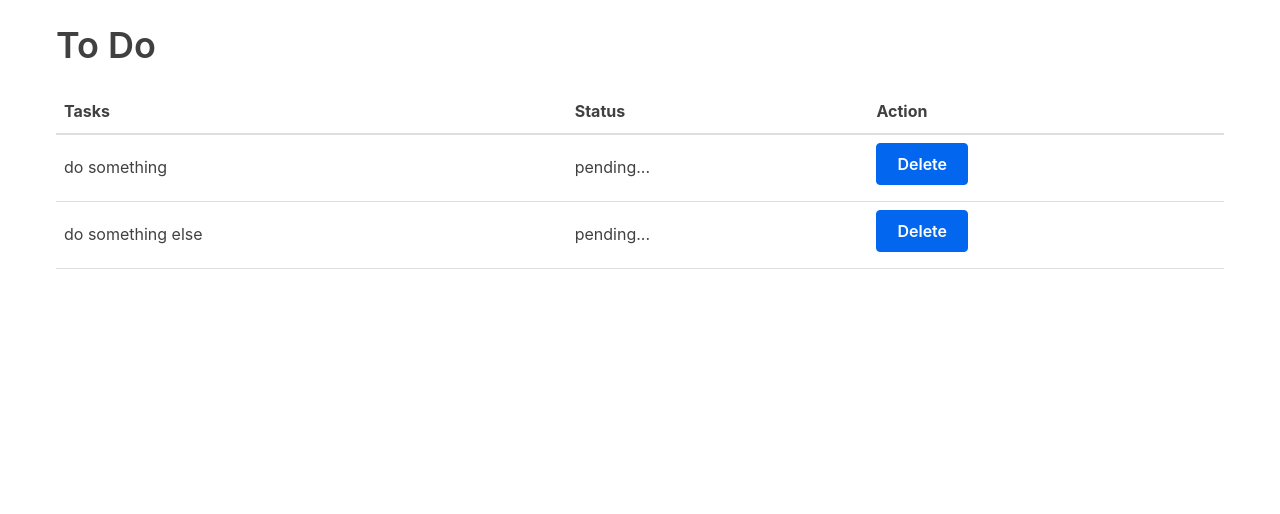
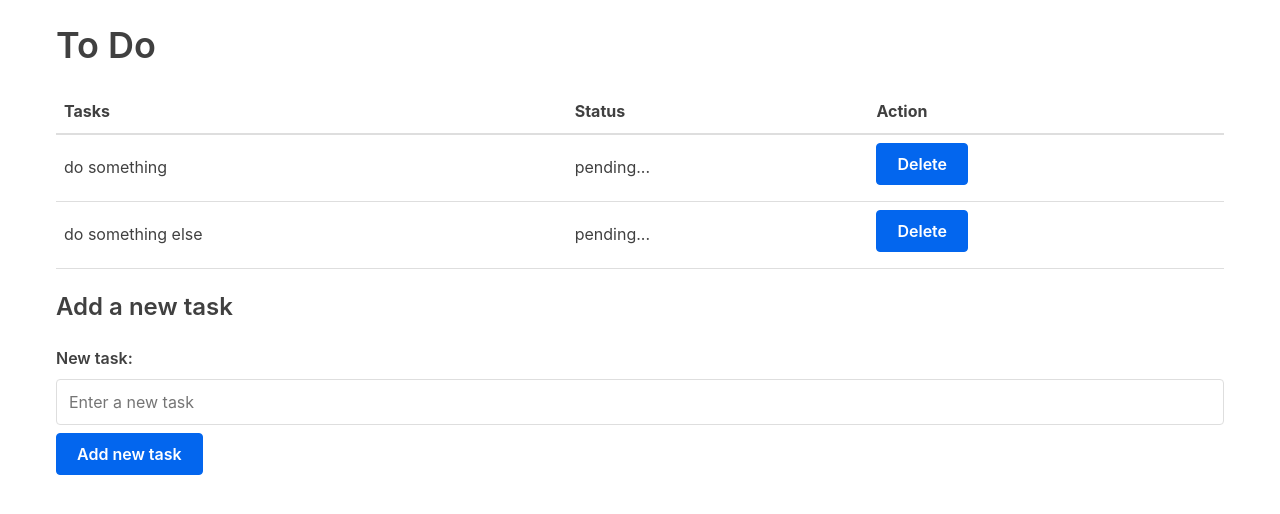
Before and after one commit to peterk6e/react-to-do-list, a React (Create React App) app in the folder to-do/: page / in a window 1280 px wide. Shown: the top 514 px of the page. Built offline with nearby package versions, Linux system fonts and the light colour scheme.

Commit message:
create Form

```diff
--- a/to-do/src/App.js
+++ b/to-do/src/App.js
@@ -1,5 +1,6 @@
 import { Component } from "react";
 import Table from "./Table";
+import Form from "./Form";
 
 class App extends Component {
   state = {
@@ -32,6 +33,7 @@ class App extends Component {
       <div className="container">
         <h1>To Do</h1>
         <Table tasks={tasks} removeTask={this.removeTask} />
+        <Form />
       </div>
     );
   }
--- /dev/null
+++ b/to-do/src/Form.js
@@ -0,0 +1,25 @@
+import { Component } from "react";
+
+class Form extends Component {
+    initialState = {
+        task: '',
+        status: false
+    }
+
+    state = this.initialState
+
+    render() {
+        const {task} = this.state
+
+        return (
+            <form>
+                <h4>Add a new task</h4>
+                <label>New task:</label>
+                <input type="text" value={task} placeholder="Enter a new task" />
+                <input type="button" value="Add new task" onClick={this.HandleSubmit} />
+            </form>
+        )
+    }
+}
+
+export default Form
```
